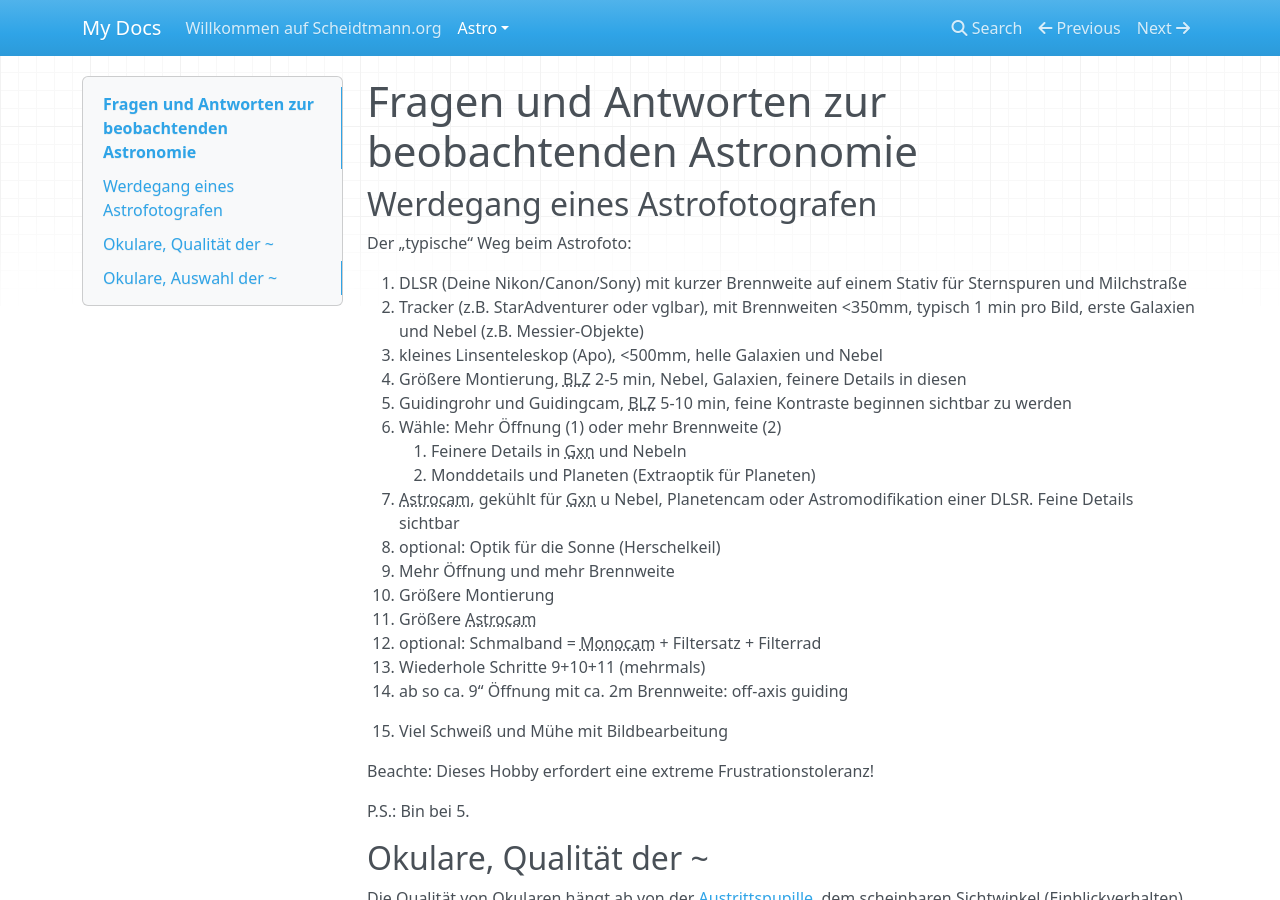
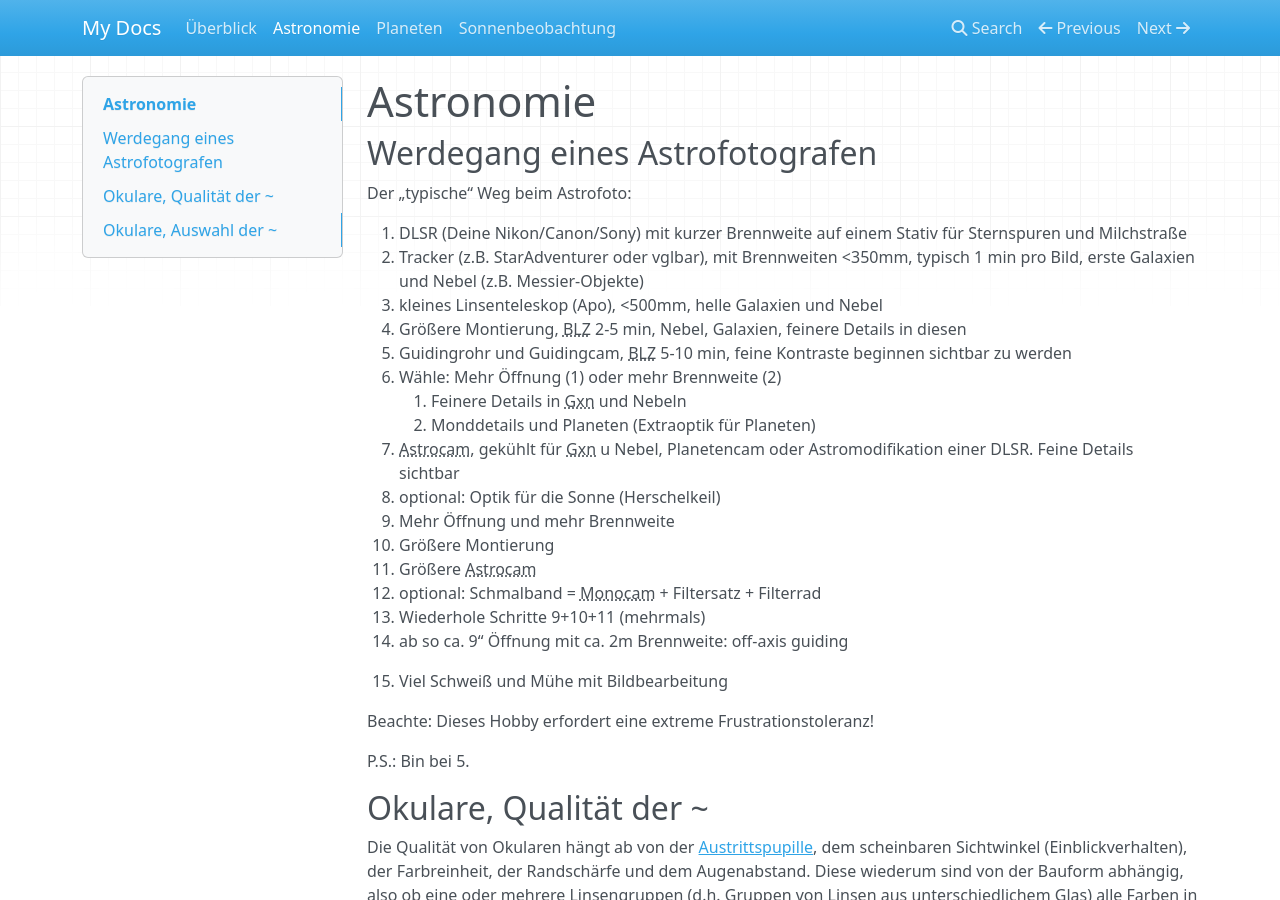
Before and after one commit to jscheidtmann/scheidtmann.org, an MkDocs documentation site: the page built from docs/astro.md, in a window 1280 px wide and 900 px high. Built offline with MkDocs 1.6.1, drawn with Linux system fonts in a browser that asks for light colours; nearby versions of some CDN libraries.

Commit message:
Reorganisation der Seiten, damit ein schönes Menü entsteht.

```diff
--- a/docs/astro/index.md
+++ b/docs/astro.md
@@ -1,4 +1,4 @@
-# Fragen und Antworten zur beobachtenden Astronomie
+# Astronomie
 
 ## Werdegang eines Astrofotografen
 
--- a/docs/index.md
+++ b/docs/index.md
@@ -1,8 +1,12 @@
-# Willkommen auf Scheidtmann.org
+# Überblick
 
-Hier gibt es hauptsächlich Astronomie Zeugs.
+Willkommen! Hier gibt es hauptsächlich Astronomie Zeugs.
 
-## License
+* [Allgemeines zur Astronomie](astro.md)
+* [Überblick zur Planetenbeobachtung](planeten.md)
+* [Überblick zur Sonnenbeobachtung](sonnenbeobachtung.md)
+
+## Lizenz / License
 
 This work is licensed under a
 [Creative Commons Attribution-ShareAlike 4.0 International License][cc-by-sa].
```
Also changed, not shown: docs/planeten.md (added, +32 -0 lines), docs/sonnenbeobachtung.md (renamed from docs/astro/sonnenbeobachtung.md, +2 -0 lines).
